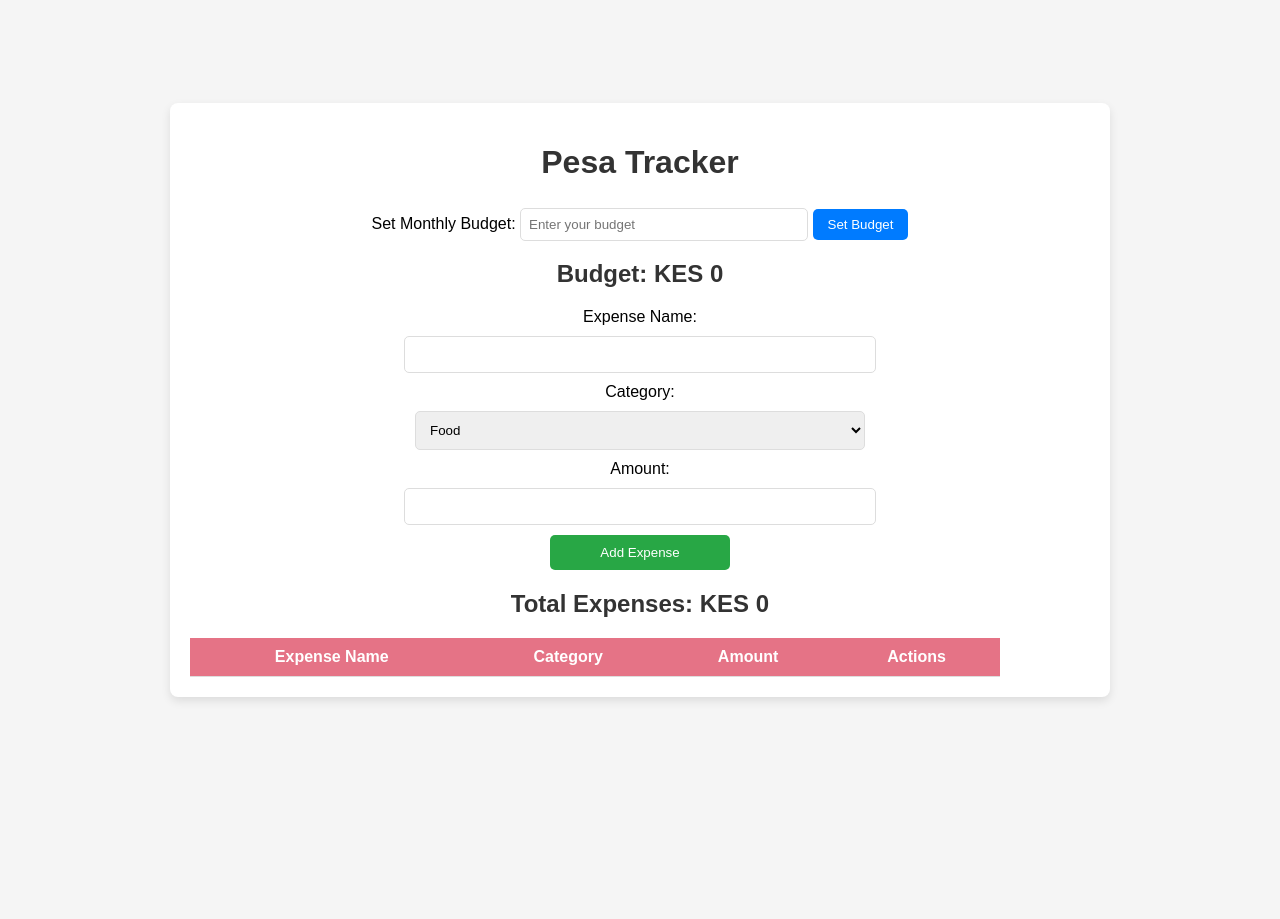
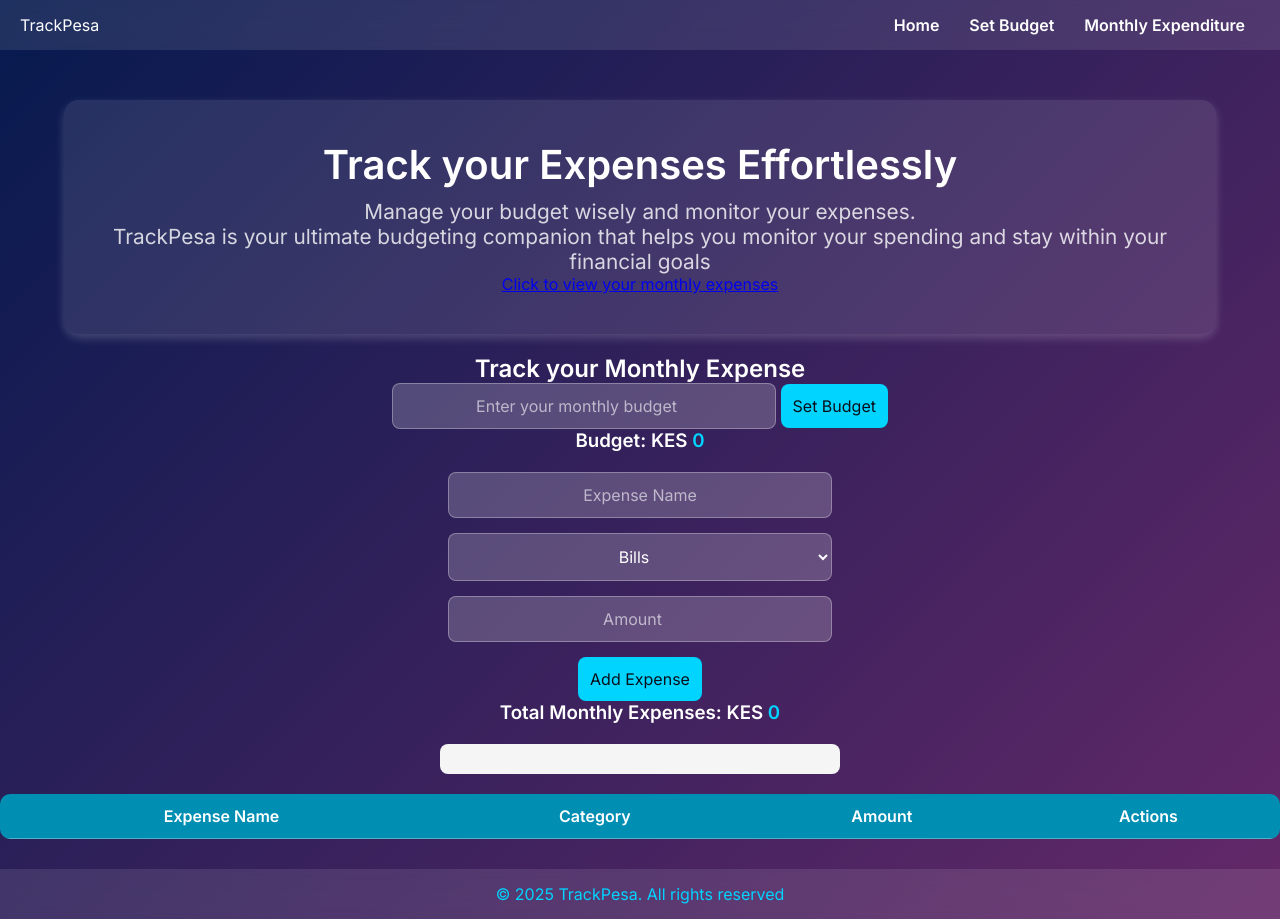
Before and after one commit to b-edward28/phase-1-project, a plain HTML site: page index.html in a window 1280 px wide. Before the commit the page ends 800 px from the top, so only its background shows below. Drawn offline with Linux system fonts and the light colour scheme; no server answers.

Commit message:
Updates html

```diff
--- a/app.js
+++ b/app.js
@@ -2,14 +2,14 @@ document.addEventListener("DOMContentLoaded", () => {
   let budget = 0;
   let expenses = [];
 
-  fetch("https://phase-1-project-7oxd.onrender.com")
+  fetch("http://localhost:3000/budget")
   .then(response => response.json())
   .then(data => {
     budget = data.amount || 0;
     document.querySelector("#budgetDisplay").textContent = budget;
   });
 
-  fetch("https://phase-1-project-7oxd.onrender.com")
+  fetch("http://localhost:3000/expenses")
   .then(response => response.json())
   .then(data => {
     expenses = data;
@@ -23,12 +23,12 @@ document.addEventListener("DOMContentLoaded", () => {
       budget = budgetInput;
       document.querySelector("#budgetDisplay").textContent = budget ;
 
-      fetch("https://phase-1-project-7oxd.onrender.com", {
+      fetch("http://localhost:3000/budget", {
         method: "PUT",
         headers: {
           "Content-Type": "application/json"
         },
-        body: JSON.stringify()
+        body: JSON.stringify({amount: budget})
       })
       .then(response => {
         if(!response.ok){
@@ -52,7 +52,7 @@ document.addEventListener("DOMContentLoaded", () => {
     if(name && category && amount) {
       const newExpense = {id: Date.now(), name, category, amount};
 
-      fetch("https://phase-1-project-7oxd.onrender.com", {
+      fetch("http://localhost:3000/expenses", {
         method: "POST",
         headers: {
           "Content-Type": "application/json"
@@ -110,7 +110,7 @@ document.addEventListener("DOMContentLoaded", () => {
 
 
   function deleteExpense(expenseId){
-    fetch(`https://phase-1-project-7oxd.onrender.com`, {
+    fetch(`http://localhost:3000/expenses/${expenseId}`, {
       method: "DELETE"
     })
     .then(response => {
--- /dev/null
+++ b/db.json
@@ -0,0 +1,6 @@
+{
+  "budget": {
+    "amount": 300000
+  },
+  "expenses": []
+}
--- a/index.html
+++ b/index.html
@@ -3,44 +3,59 @@
 <head>
     <meta charset="UTF-8">
     <meta name="viewport" content="width=device-width, initial-scale=1.0">
-    <title>Pesa Tracker</title>
-    <link rel="stylesheet" href="style.css">
+    <title>TrackPesa</title>
+    <link rel = "stylesheet" href="style.css">
 </head>
+<body>
+    <header>
+        <nav>
+            <div class="logo">TrackPesa</div>
+            <ul>
+                <li><a href="#home">Home</a></li>
+                <li><a href="#about">Set Budget</a></li>
+                <li><a href="#expenditure">Monthly Expenditure</a></li>
+            </ul>
+        </nav>
+    </header>
 
-<body>
-    <div class="container">
-        <h1>Pesa Tracker</h1>
+    <section id="home" class="hero">
+        <div class="hero-content">
+            <h1>Track your Expenses Effortlessly</h1>
+            <p>Manage your budget wisely and monitor your expenses.</p>
+            <p>TrackPesa is your ultimate budgeting companion that helps you monitor your spending and stay within your financial goals</p>
 
-        <div>
-            <label for="budgetInput">Set Monthly Budget:</label>
-            <input type="number" id="budgetInput" placeholder="Enter your budget">
+            <a href="#expenditure" class="btn">Click to view your monthly expenses</a>
+        </div>
+    </section>
+
+    <section id="about" class="about">
+        <h2>Track your Monthly Expense</h2>
+
+    </section>
+
+    <section id="expenditure" class="expenditure">
+        <div class="budget-input">
+            <input type="number" id="budgeting" placeholder="Enter your monthly budget">
             <button id="setBudgetBtn">Set Budget</button>
         </div>
-
-        <h2>Budget: KES <span id="budgetDisplay">0</span></h2>
+        <h3>Budget: KES <span id="budgetDisplay">0</span></h3>
 
         <form id="expenseForm">
-            <label for="expenseName">Expense Name:</label>
-            <input type="text" id="expenseName" required>
+            <input type="text" id="expenseName" placeholder="Expense Name" required>
+            <select id="expenseCategory" required>
+                <option value="Bills">Bills</option>
+                <option value="Transport">Transport</option>
+                <option value="Utilities">Utilities</option>
+                <option value="Insurance">Insurance</option>
+                <option value="Entertainment">Entertainment</option>
+                <option value="Others">Transport</option>
+            </select>
+            <input type="number" id="expenseAmount" placeholder="Amount" required>
+            <button type="submit" id="submitBtn">Add Expense</button>
 
-            <label for="expenseCategory">Category:</label>
-            <select id="expenseCategory" required>
-                <option value="Food">Food</option>
-                <option value="Transport">Transport</option>
-                <option value="Bills">Bills</option>
-                <option value="Shopping">Shopping</option>
-                <option value ="Medical">Medical</option>
-                <option value="Entertainment">Entertainment</option>
-                <option value="Other">Others</option>
-            </select>
-
-            <label for="expenseAmount">Amount:</label>
-            <input type="number" id="expenseAmount" required>
-
-            <button type="submit" id="submitBtn">Add Expense</button>
         </form>
 
-        <h2>Total Expenses: KES <span id="totalExpenses">0</span></h2>
+        <h3>Total Monthly Expenses: KES <span id="totalExpenses">0</span></h3>
         <p id="alertMessage" class="alert"></p>
 
         <table>
@@ -54,7 +69,11 @@
             </thead>
             <tbody id="expenseList"></tbody>
         </table>
-    </div>
+    </section>
+
+    <footer>
+        <p>&copy; 2025 TrackPesa. All rights reserved</p>
+    </footer>
 
     <script src="app.js"></script>
 
--- a/style.css
+++ b/style.css
@@ -1,106 +1,237 @@
-body {
-    font-family: Arial, sans-serif;
-    background-color: whitesmoke;
+/* Google Font */
+@import url('https://fonts.googleapis.com/css2?family=Inter:wght@300;400;600&display=swap');
+
+/* General Reset */
+* {
     margin: 0;
     padding: 0;
+    box-sizing: border-box;
+    font-family: 'Inter', sans-serif;
+}
+
+body {
+    background: linear-gradient(135deg, #061a4f, #642868);
+    color: #fff;
+    text-align: center;
+    padding-top: 80px;
+}
+
+/* Navigation Bar */
+nav {
+    background: rgba(255, 255, 255, 0.1);
+    position: fixed;
+    width: 100%;
+    top: 0;
+    left: 0;
+    backdrop-filter: blur(10px);
+    padding: 15px 20px;
+    display: flex;
+    justify-content: space-between;
+    align-items: center;
+    z-index: 1000;
+}
+
+nav h1 {
+    font-size: 1.6rem;
+    font-weight: 600;
+    color: #00d4ff;
+}
+
+nav ul {
+    list-style: none;
+    display: flex;
+    color: aliceblue;
+}
+
+nav ul li {
+    margin: 0 15px;
+}
+
+nav ul li a {
+    color: #fff;
+    text-decoration: none;
+    font-weight: 700;
+    transition: color 0.3s ease-in-out;
+}
+
+nav ul li a:hover {
+    color: #00d4ff;
+}
+
+/* Hero Section */
+.hero {
+    text-align: center;
+    padding: 40px 20px;
+    background: rgba(255, 255, 255, 0.1);
+    border-radius: 15px;
+    width: 90%;
+    margin: 20px auto;
+    box-shadow: 0px 4px 10px rgba(255, 255, 255, 0.2);
+}
+
+.hero h1 {
+    font-size: 2.5rem;
+    font-weight: 600;
+    margin-bottom: 10px;
+}
+
+.hero p {
+    font-size: 1.3rem;
+    opacity: 0.8;
+}
+
+.hero button {
+    background: #00d4ff;
+    color: #0a0f1c;
+    padding: 12px 20px;
+    border: none;
+    border-radius: 8px;
+    font-size: 1rem;
+    cursor: pointer;
+    margin-top: 15px;
+    transition: 0.3s ease-in-out;
+}
+
+.hero button:hover {
+    background: #008fb3;
+    color: #fff;
+    transform: scale(1.05);
+}
+
+/* Main Container */
+.container {
+    width: 80%;
+    margin: 40px auto;
+    background: rgba(255, 255, 255, 0.1);
+    backdrop-filter: blur(12px);
+    -webkit-backdrop-filter: blur(12px);
+    padding: 20px;
+    border-radius: 15px;
+    box-shadow: 0px 4px 10px rgba(255, 255, 255, 0.2);
+}
+
+/* Form Styling */
+form {
+    display: flex;
+    flex-direction: column;
+    gap: 15px;
+    margin-top: 20px;
+    align-items: center;
+}
+
+input, select, button {
+    padding: 12px;
+    border: none;
+    border-radius: 8px;
+    font-size: 1rem;
+    outline: none;
+}
+
+input, select {
+    background: rgba(255, 255, 255, 0.2);
+    color: #fff;
+    border: 1px solid rgba(255, 255, 255, 0.3);
+    text-align: center;
+    width: 30%;
+    text-align: center;
+}
+
+input::placeholder {
+    color: rgba(255, 255, 255, 0.6);
+}
+
+button {
+    background: #00d4ff;
+    color: #0a0f1c;
+    cursor: pointer;
+    transition: 0.3s ease-in-out;
+}
+
+button:hover {
+    background: #008fb3;
+    color: #fff;
+    transform: scale(1.05);
+}
+
+/* Budget & Expense Display */
+h2 {
+    margin-top: 20px;
+    font-size: 1.5rem;
+}
+
+#budgetDisplay, #totalExpenses {
+    font-weight: 700;
+    color: #00d4ff;
+}
+
+/* Table Styling */
+table {
+    width: 100%;
+    margin-top: 20px;
+    border-collapse: collapse;
+    border-radius: 10px;
+    overflow: hidden;
+}
+
+th, td {
+    padding: 12px;
+    border-bottom: 1px solid rgba(255, 255, 255, 0.3);
+    text-align: center;
+}
+
+th {
+    background: #008fb3;
+    color: #fff;
+}
+
+td {
+    color: #fff;
+}
+
+td button {
+    background: red;
+    color: white;
+    padding: 6px 12px;
+    border-radius: 6px;
+    cursor: pointer;
+    transition: 0.3s ease-in-out;
+}
+
+td button:hover {
+    background: darkred;
+    transform: scale(1.1);
+}
+
+.alert {
+    font-size: 1.5rem; /* Increase font size */
+    font-weight: bold; /* Make text bold */
+    background: whitesmoke; /* Red background for visibility */
+    color: white; /* White text for contrast */
+    padding: 15px;
+    border-radius: 8px;
+    margin: 20px 0;
+    text-align: center;
+    width: 60%;
+    max-width: 400px;
+    justify-content: center;
     display: flex;
     justify-content: center;
     align-items: center;
-    height: 100vh;
-}
-
-.container {
-    background: #fff;
-    padding: 20px;
-    width: 100%;
-    max-width: 900px;
-    box-shadow: 0 4px 10px rgba(0, 0, 0, 0.1);
-    border-radius: 8px;
-    text-align: center;
-}
-
-h1, h2 {
-    color: #333;
-}
-
-#budgetInput {
-    width: 30%;
-    padding: 8px;
-    margin-top: 5px;
-    border: 1px solid #ddd;
-    border-radius: 5px;
-}
-
-#setBudgetBtn {
-    background: #007BFF;
-    color: white;
-    border: none;
-    padding: 8px 15px;
-    cursor: pointer;
-    border-radius: 5px;
-}
-
-#setBudgetBtn:hover {
-    background:darkblue;
-}
-
-form {
-    display: flex;
-    flex-direction: column;
-    gap: 10px;
-    margin-top: 20px;
-    align-items: center;
-    justify-content: center;
-}
-
-input, select {
-    padding: 10px;
-    border: 1px solid #ddd;
-    border-radius: 5px;
-    width: 50%;
-}
-
-#submitBtn {
-    background: #28a745;
-    color: white;
-    border: none;
-    padding: 10px;
-    cursor: pointer;
-    border-radius: 5px;
-    width: 20%;
-    display: block;
+    margin: 20px auto;
 
 }
 
-#submitBtn:hover {
-    background: darkgreen;
+
+/* Footer */
+footer {
+    text-align: center;
+    padding: 15px;
+    margin-top: 30px;
+    background: rgba(255, 255, 255, 0.1);
+    backdrop-filter: blur(10px);
+    -webkit-backdrop-filter: blur(10px);
 }
 
-table {
-    width: 90%;
-    margin-top: 20px;
-    border-collapse: collapse;
+footer p {
+    color: #00d4ff;
 }
-
-th, td {
-    padding: 10px;
-    border-bottom: 1px solid #ddd;
-}
-
-th {
-    background: rgb(229, 115, 134);
-    color: white;
-}
-
-.btn-delete {
-    background: #dc3545;
-    color: white;
-    border: none;
-    padding: 5px 10px;
-    cursor: pointer;
-    border-radius: 5px;
-}
-
-.btn-delete:hover {
-    background: #c82333;
-}
```
Also changed, not shown: server/db.json (deleted, +0 -31 lines), server/package.json (deleted, +0 -18 lines), server/server.js (deleted, +0 -8 lines), 3 other files.
